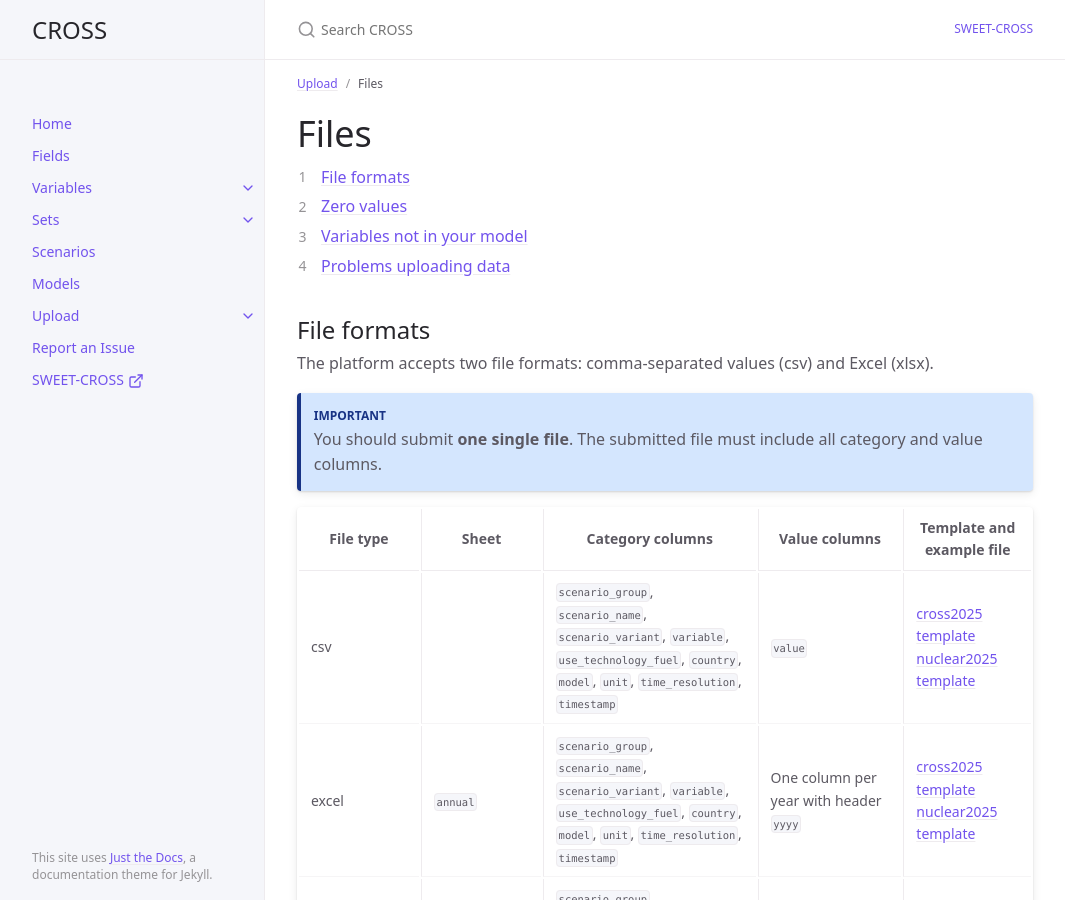
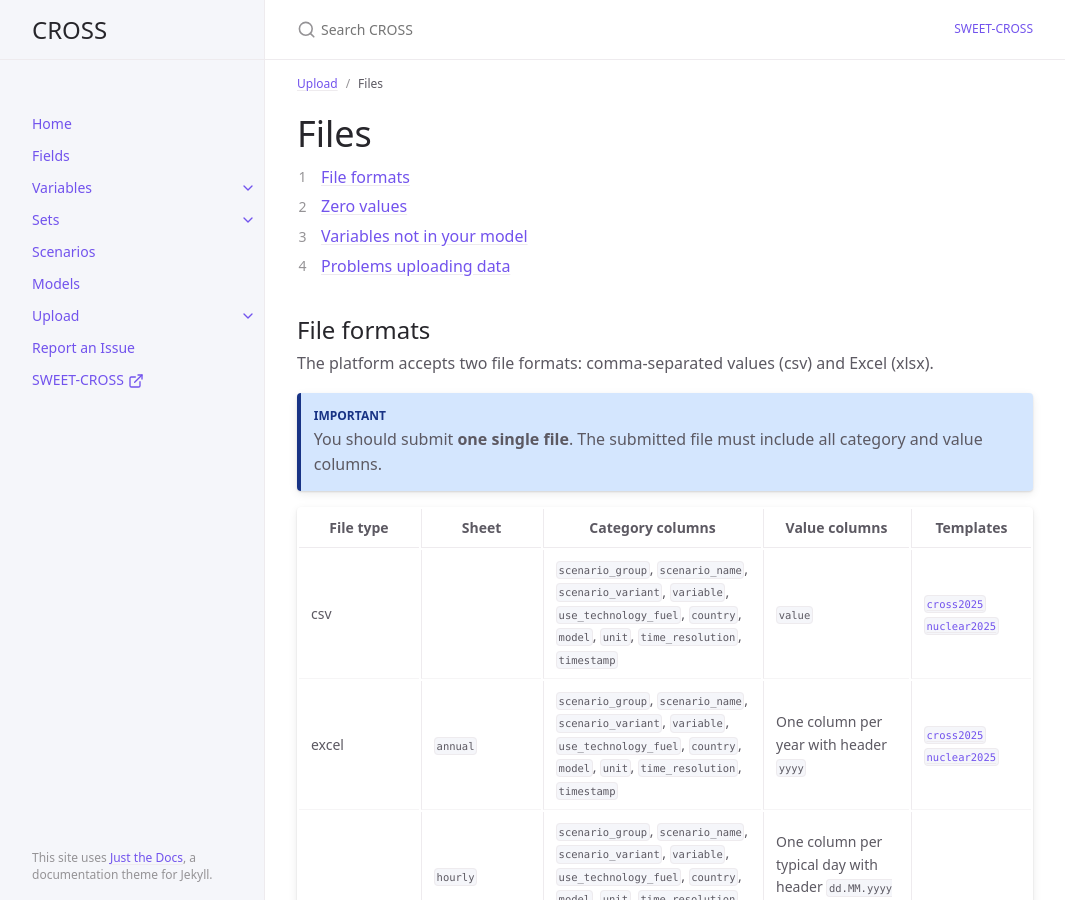
Before and after one commit to sweet-cross/data-model, a Jekyll site: the page built from docs/upload/files.md, in a window 1280 px wide and 900 px high. Shown: the whole window, without its empty margins (107-1172 px from the left). Built offline with Jekyll 4.4.1, drawn with Linux system fonts in a browser that asks for light colours; cached includes are drawn as plain includes.

Commit message:
fix details

```diff
--- a/docs/upload/files.md
+++ b/docs/upload/files.md
@@ -17,10 +17,10 @@ The platform accepts two file formats: comma-separated values (csv) and Excel (x
 {: .important }
 You should submit **one single file**. The submitted file must include all category and value columns.
 
-File type | Sheet |Category columns | Value columns | Template and example file |
+File type | Sheet |Category columns | Value columns | Templates |
 | ---- | ---- | ---- | ---- | --- |
-csv | | `scenario_group`, `scenario_name`, `scenario_variant`, `variable`, `use_technology_fuel`, `country`, `model`, `unit`, `time_resolution`, `timestamp` | `value` |[cross2025 template](/instructions-data/files/resultsCross_stacked.csv)<br>[nuclear2025 template](/instructions-data/files/results_cross_nuclear2025_stacked.csv)|
-excel |  `annual` | `scenario_group`, `scenario_name`, `scenario_variant`, `variable`, `use_technology_fuel`, `country`, `model`, `unit`, `time_resolution`, `timestamp` | One column per year with header `yyyy` |[cross2025 template](/instructions-data/files/resultsCross_excel.xlsx) <br> [nuclear2025 template](/instructions-data/files/results_cross_nuclear2025.xlsx)|
+csv | | `scenario_group`, `scenario_name`, `scenario_variant`, `variable`, `use_technology_fuel`, `country`, `model`, `unit`, `time_resolution`, `timestamp` | `value` |[`cross2025`](/instructions-data/files/resultsCross_stacked.csv)<br>[`nuclear2025`](/instructions-data/files/results_cross_nuclear2025_stacked.csv)|
+excel |  `annual` | `scenario_group`, `scenario_name`, `scenario_variant`, `variable`, `use_technology_fuel`, `country`, `model`, `unit`, `time_resolution`, `timestamp` | One column per year with header `yyyy` |[`cross2025`](/instructions-data/files/resultsCross_excel.xlsx) <br> [`nuclear2025`](/instructions-data/files/results_cross_nuclear2025.xlsx)|
 | `hourly` | `scenario_group`, `scenario_name`, `scenario_variant`, `variable`, `use_technology_fuel`, `country`, `model`, `unit`, `time_resolution`, `timestamp` | One column per typical day with header `dd.MM.yyyy HH:mm` |
 
 
```
Also changed, not shown: docs/sets/use_emissions.md (+1 -1 lines).
